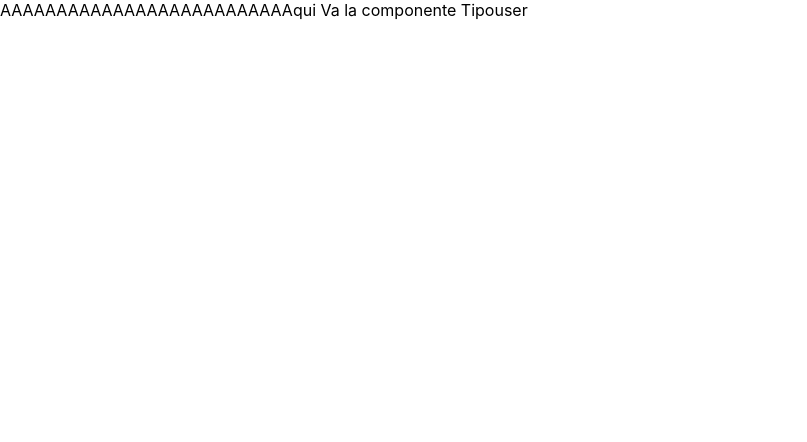
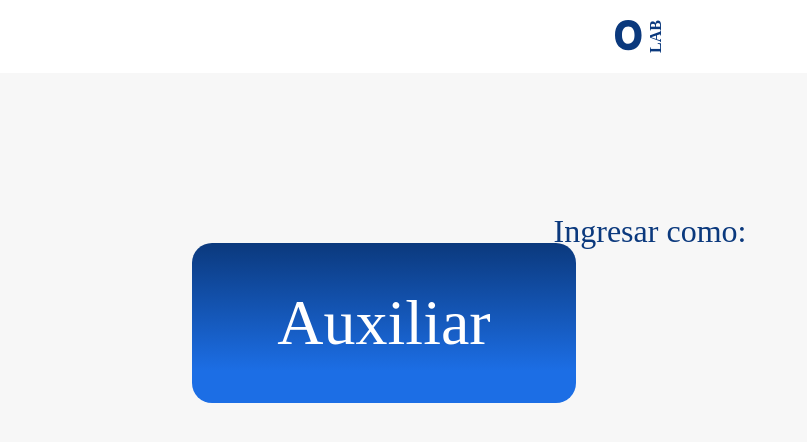
Before and after one commit to BogoCoder/front_olab, a React (Create React App) app: page /TipoUsuario in a window 1280 px wide. Shown: the top 442 px of the page, without its empty margins (0-807 px from the left). Built offline with nearby package versions, Linux system fonts and the light colour scheme.

Commit message:
Vista:tipo de usuario

```diff
--- a/package.json
+++ b/package.json
@@ -6,7 +6,9 @@
     "@testing-library/jest-dom": "^5.14.1",
     "@testing-library/react": "^11.2.7",
     "@testing-library/user-event": "^12.8.3",
+    "bootstrap": "^5.1.0",
     "react": "^17.0.2",
+    "react-bootstrap": "^2.0.0-beta.6",
     "react-dom": "^17.0.2",
     "react-icons": "^4.2.0",
     "react-pro-sidebar": "^0.6.0",
--- a/src/components/Template_admin_aux.jsx
+++ b/src/components/Template_admin_aux.jsx
@@ -2,11 +2,11 @@ import React from 'react';
 import NavSidebar from "./NavSidebar/NavSidebar";
 import HeaderOlab from "./HeaderOlab/Header_Olab";
 
-const Tempadminaux = ({content,admin}) => {
+const Tempadminaux = ({content,admin,tipousuario,nombre}) => {
   return (
     <React.Fragment>
     <NavSidebar admin={admin} />
-    <HeaderOlab tipousuario="Auxiliar" nombre="David Martinez"/>
+    <HeaderOlab tipousuario={tipousuario} nombre={nombre}/>
     {content}
     </React.Fragment>
   )
--- /dev/null
+++ b/src/components/Tipousercomp/Tipousercomp.css
@@ -0,0 +1,70 @@
+.container{
+    position:fixed;
+    height: 100%;
+    width: 100%;
+    margin: 0;
+    display: grid;
+    grid-template-rows: 20% 1fr 20%;
+    grid-auto-columns: 100px;
+    background-color: #F7F7F7;
+    text-align: center;
+}
+.t1{
+    position: absolute;
+    grid-row: 1;
+    height: 20%;
+    width: 100%;
+    font-family: 'Montserrat', bold;
+    font-size: 200%;
+    align-content: center;
+}
+.t1 div{
+    padding: 10% 0 0 0;
+}
+.Botones{
+    position: absolute;
+    height: 60%;
+    width: 100%;
+    grid-row: 2;
+    display: grid;
+    grid-template-columns: 50% 50%;
+    text-align: center;
+    padding-top: 10%;
+}
+.bclient{
+    position: fixed;
+    grid-column: 1;
+    margin: 0 0px 0 15%;
+}
+.bmod{
+    position: fixed;
+    grid-column: 2;
+    margin: 0 0px 0 55%;
+}
+.Footer{
+    position: absolute;
+    width: 100%;
+    height:100%;
+    grid-row: 3;
+}
+.btn{
+    background: linear-gradient(0deg, rgba(28,110,229,1) 20%, rgba(11,57,125,1) 100%);
+    color: white;
+    border-radius: 20px;
+    border:none;
+    width: 30%;
+    height: 20%;
+    font-family: 'Montserrat', bold;
+    font-size: 400%;
+    text-align: center;
+}
+.btn:hover {
+    box-shadow: inset 0 0 20px rgba(49, 138, 172, 0.5), 0 0 20px rgba(49, 138, 172, 0.4);
+    outline-color: rgba(49, 138, 172, 0);
+    outline-offset: 80px;
+    text-shadow: 1px 1px 6px #fff;
+}
+.btn:active {
+    box-shadow: 0 5px #666;
+    transform: translateY(4px);
+  }
--- /dev/null
+++ b/src/components/Tipousercomp/Tipousercomp.jsx
@@ -0,0 +1,19 @@
+import React from 'react';
+import "./Tipousercomp.css"
+
+const TipoUsercomp = ({content,admin,tipousuario,nombre}) => {
+  return (
+    <React.Fragment>
+        <div className="container">
+            <div className="t1"><div>Ingresar como:</div></div>
+            <div className="Botones">
+                <button type="button" className="bclient btn"><div>Auxiliar</div></button>
+                <button type="button" className="bmod btn"><div>Moderador</div></button>
+            </div>
+            <div className="Footer"></div>
+        </div>
+    </React.Fragment>
+  )
+}
+
+export default TipoUsercomp;
--- a/src/pages/Tipo_usuario.jsx
+++ b/src/pages/Tipo_usuario.jsx
@@ -1,8 +1,12 @@
 import React from 'react';
+import HeaderOlab from "../components/HeaderOlab/Header_Olab";
+import Tipousercomp from "../components/Tipousercomp/Tipousercomp";
 
 const TipoUsuario = () => {
   return (
     <React.Fragment>
+      <HeaderOlab/>
+      <Tipousercomp/>
     </React.Fragment>
   )
 }
--- a/src/pages/_routes.jsx
+++ b/src/pages/_routes.jsx
@@ -8,12 +8,13 @@ import Historial from "./Historial"
 import Inventario from "./Inventario"
 import Politicas from "./Politicas"
 import Auxiliares from "./Auxiliarestab"
+import TipoUsuario from "./Tipo_usuario"
 
 /*<NavSidebar admin={admin} />
 <HeaderOlab/>*/
 
 const Routes = ({admin}) => {
-  admin = "true"
+  admin = "false"
   return (
     <BrowserRouter>
       <Switch>
@@ -39,7 +40,7 @@ const Routes = ({admin}) => {
           <Auxiliares/>
         </Route>
         <Route path="/TipoUsuario">
-          AAAAAAAAAAAAAAAAAAAAAAAAAAqui Va la componente Tipouser
+          <TipoUsuario/>
         </Route>
         <Route path="/">
           <HomePage />
--- a/src/pages/home.jsx
+++ b/src/pages/home.jsx
@@ -1,10 +1,10 @@
 import React from 'react';
-
+import Templateadminaux from "../components/Template_admin_aux"
 const HomePage = () => {
   return (
     <React.Fragment>
+      <Templateadminaux admin="true"/>
     </React.Fragment>
   )
 }
-
 export default HomePage;
```
Also changed, not shown: 1 other file (tests, documents, lock files or other folders).
